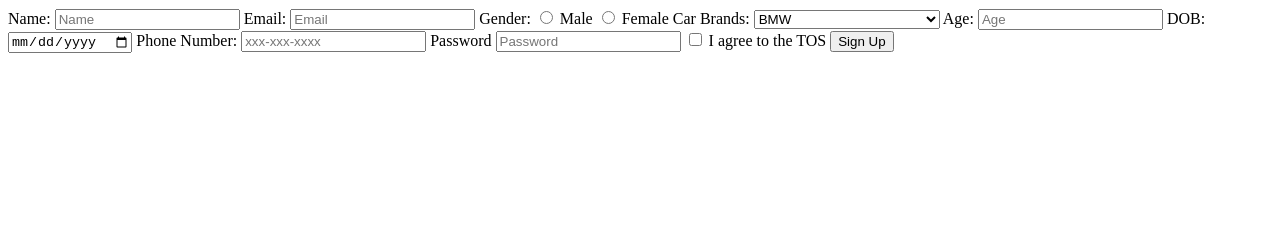
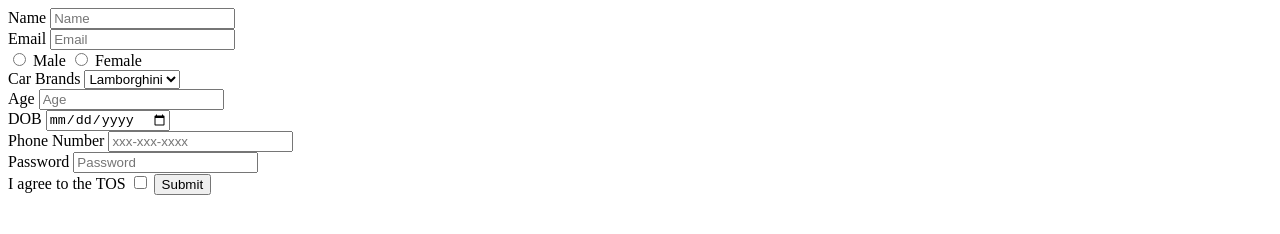
Before and after one commit to acciojob/signup-form-car-negisuraj080, a website: page main.html in a window 1280 px wide. Drawn offline with Linux system fonts and the light colour scheme.

Commit message:
created a submission

```diff
--- a/main.html
+++ b/main.html
@@ -4,48 +4,47 @@
 
 <head>
 	<link rel="stylesheet" href="styles.css">
+	<title>Signup Form Car</title>
 </head>
 
 <body>
 	<!-- the entire body must be written by student -->
-	<form action="#" method="post">
-        <label for="name">Name:</label>
-        <input type="Text" id="name" name="name" placeholder="Name" required>
-
-        <label for="email">Email:</label>
-        <input type="Email" id="email" name="email" placeholder="Email" required>
-
-        <label>Gender:</label>
-        <input type="Radio" id="gender_m" name="gender" required>
+	<form method="post">
+		<label for="name">Name</label>
+	<input id="name" placeholder="Name" type="text" required>
+	<br>
+	<label for="email">Email</label>
+	<input id="email" type="email" placeholder="Email" required>
+	<br>
+	<input name="gender" id="gender_m" type="radio" required>
 	<label for="gender_m">Male</label>
-        <input type="Radio" id="gender_f" name="gender" required>
+	<input name="gender" id="gender_f" type="radio" required>
 	<label for="gender_f">Female</label>
-
-        <label for="cars">Car Brands:</label>
-        <select id="cars" name="cars" required>
-            <option value="" disabled>--Please choose an option--</option>
-            <option value="bmw">BMW</option>
-            <option value="audi">Audi</option>
-            <option value="mercedes">Mercedes</option>
+	<br>
+	<label for="cars">Car Brands</label>
+	<select id="cars" aria-required>
+		<option>Lamborghini</option>
+		<option>Swift</option>
+		<option>Nano</option>
+		<option>Audi</option>
+		<option>Mercedez</option>
 	</select>
-
-        <label for="age">Age:</label>
-        <input type="Number" id="age" name="age" placeholder="Age" required>
-
-        <label for="dob">DOB:</label>
-        <input type="Date" id="dob" name="dob" required>
-
-        <label for="tel">Phone Number:</label>
-        <input type="Tel" id="tel" name="tel" pattern="[0-9]{3}-[0-9]{3}-[0-9]{4}" placeholder="xxx-xxx-xxxx">
-
+	<br>
+	<label for="age">Age</label>
+	<input id="age" type="number" placeholder="Age" required>
+	<br>
+	<label for="dob">DOB</label>
+	<input id="dob" type="date" required>
+	<br>
+	<label for="tel">Phone Number</label>
+	<input id="tel" type="tel" placeholder="xxx-xxx-xxxx">
+	<br>
 	<label for="password">Password</label>
-        <input type="Password" id="password" placeholder="Password" required>
-
-        <label for="tos"><input type="checkbox"heckbox" id="tos" name="tos" required>
-    I agree to the TOS</label>
-
-
-        <button type="submit">Sign Up</button>
+	<input id="password" placeholder="Password" type="password" required>
+	<br>
+	<label for="tos">I agree to the TOS</label>
+	<input id="tos" type="checkbox" required>
+    <button type="submit">Submit</button>
 	</form>
 	<script type="text/javascript" src="./script.js">
 </script>
@@ -53,3 +52,5 @@
 </body>
 
 </html>
+
+</html>
```
Lines whose indentation alone changed are shown as unchanged.
